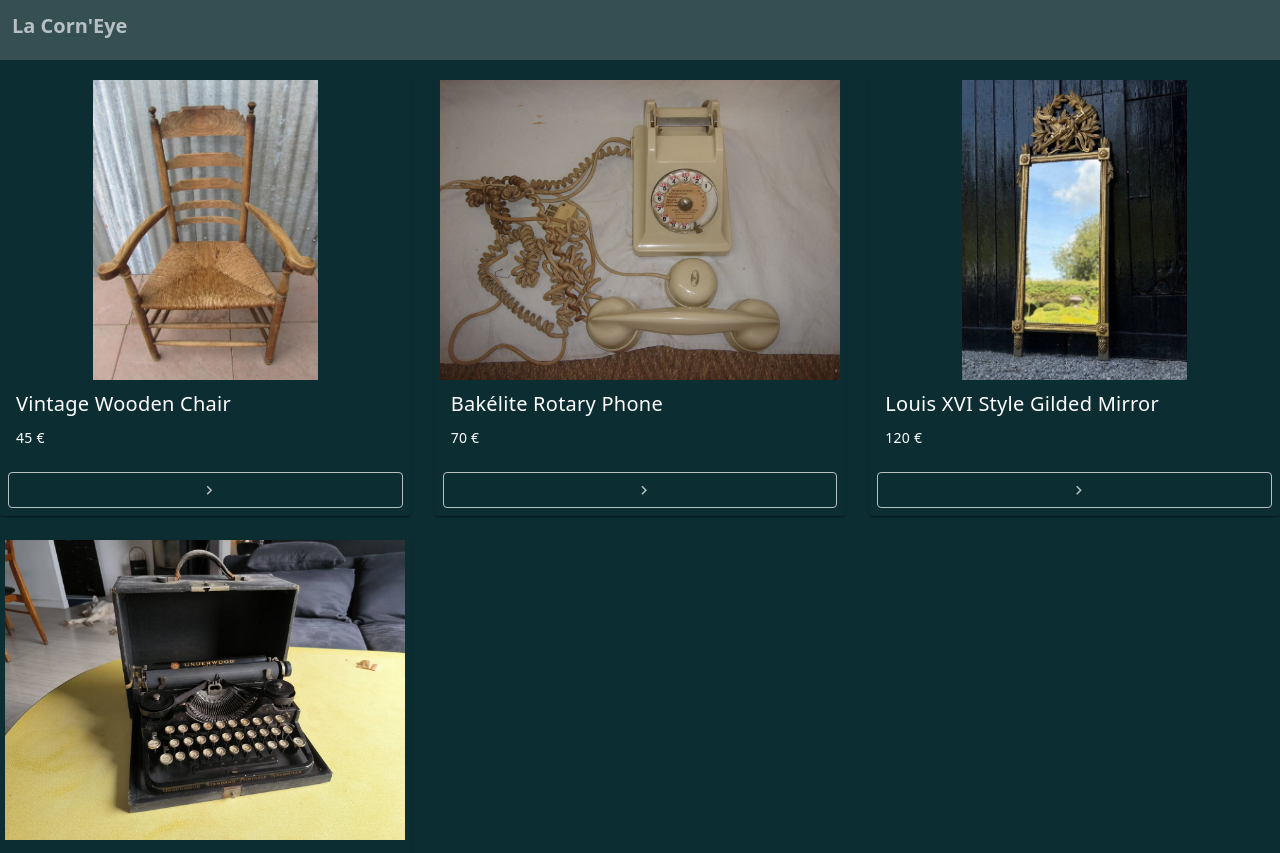
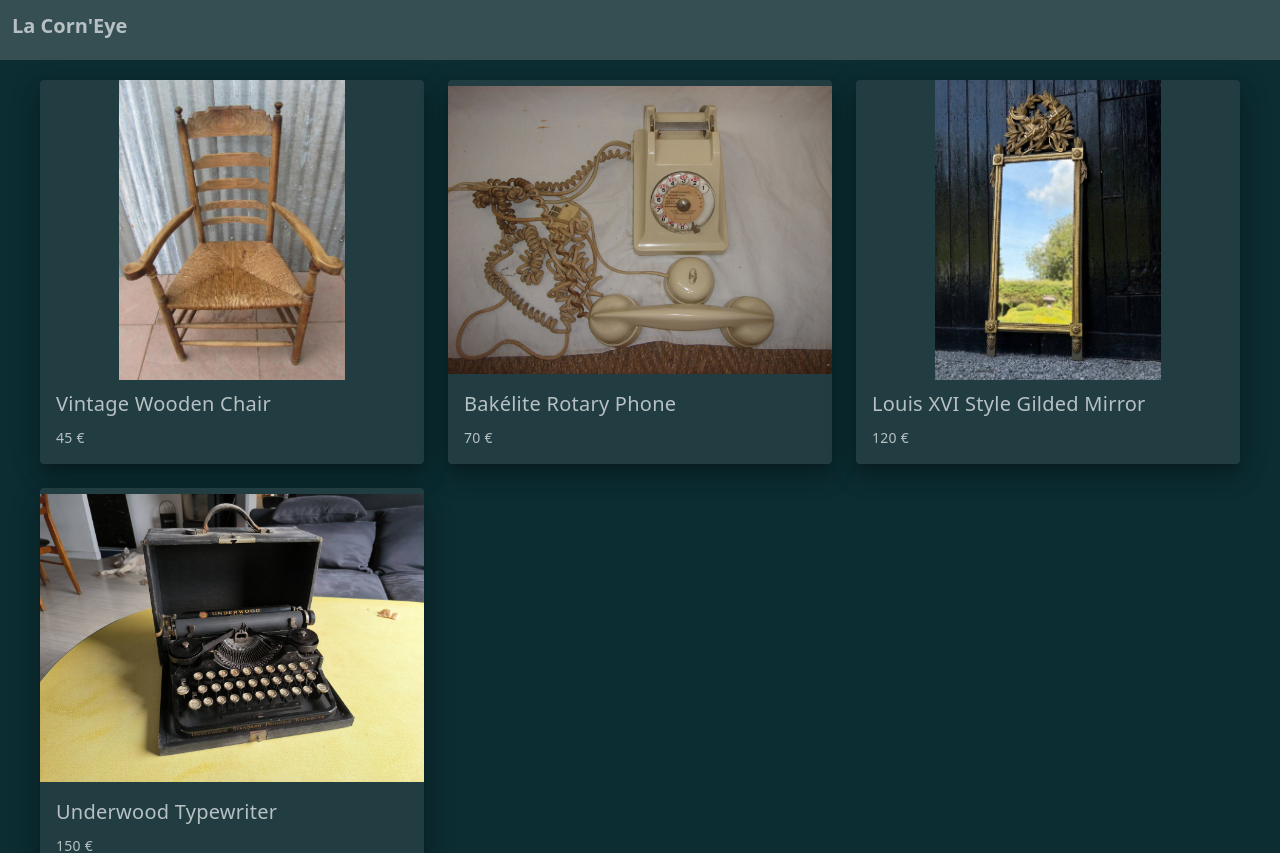
Before and after one commit to LeaGoarant/La-Corneye, a Nuxt app: page / in a window 1280 px wide. Shown: the top 853 px of the page. Built offline with nearby package versions, Linux system fonts and the light colour scheme.

Commit message:
feat(product): product card infos

```diff
--- a/components/ProductCard.vue
+++ b/components/ProductCard.vue
@@ -1,31 +1,4 @@
-<template>
-  <v-card color="#0c2d32">
-    <v-row>
-      <v-col cols="12">
-        <v-img height="300px" :src="defaultImage.path" />
-      </v-col>
-    </v-row>
-    <div>
-      <v-card-title>
-        {{ title }}
-      </v-card-title>
-      <v-card-text>
-        {{ price }} €
-      </v-card-text>
-      <v-card-actions>
-        <v-btn
-            append-icon="mdi-chevron-right"
-            color="#B7C0C2"
-            variant="outlined"
-            block
-        />
-      </v-card-actions>
-    </div>
-  </v-card>
-</template>
-
 <script setup lang="ts">
-
 import type {Images} from "~/types/products";
 
 const props = defineProps<{
@@ -38,4 +11,26 @@ const props = defineProps<{
 const defaultImage = computed(() => {
   return props.images.find(img => img.isDefault) ?? props.images[0] ?? { path: '/default-image.jpg', isDefault: true }
 })
+
 </script>
+
+<template>
+  <v-card
+      class="bg-[#213D42]"
+      elevation="15"
+  >
+    <v-row>
+      <v-col cols="12">
+        <v-img height="300px" :src="defaultImage.path" />
+      </v-col>
+    </v-row>
+    <div class="text-[#B7C0C2]">
+      <v-card-title>
+        {{ title }}
+      </v-card-title>
+      <v-card-text>
+        {{ price }} €
+      </v-card-text>
+    </div>
+  </v-card>
+</template>
--- a/pages/Home.vue
+++ b/pages/Home.vue
@@ -4,16 +4,18 @@ import ProductCard from "../components/ProductCard.vue";
 </script>
 
 <template>
-  <v-row>
+  <v-row class="pl-10 pr-10">
     <v-col cols="12" md="4"
            v-for="product in products || []"
            :key="product.id">
+      <NuxtLink :to="`/product/${product.id}`" style="text-decoration:none;">
         <ProductCard
             :title="product.title"
             :description="product.description"
             :price="product.price"
             :images="product.images"
         />
+      </NuxtLink>
     </v-col>
   </v-row>
 </template>
--- /dev/null
+++ b/pages/product/[id].vue
@@ -0,0 +1,35 @@
+<script setup lang="ts">
+import { useRoute } from 'vue-router'
+import products from "~~/assets/data/products.json";
+
+const route = useRoute()
+const productId: number = Number(route.params.id)
+const currentProduct = products.find(product => product.id === productId)
+
+</script>
+
+<template>
+  <div>
+    <h1>{{currentProduct?.title}}</h1>
+    <v-row>
+      <v-col cols="12" md="1">
+        <div v-for="(image, index) in currentProduct?.images || []">
+          <v-img aspect-ratio="4/3" cover :src="image.path" :width="125" :key="index"/>
+        </div>
+      </v-col>
+      <v-col cols="12" md="6">
+        <v-carousel cover>
+          <v-carousel-item v-for="(image, index) in currentProduct?.images || []" :key="index" :src="image.path" />
+        </v-carousel>
+      </v-col>
+      <v-col cols="12" md="5">
+        <div>
+          <h2>{{currentProduct?.price}} €</h2>
+          <v-card :text="currentProduct?.description" elevation="8">
+            <v-btn prepend-icon="mdi-email">Contact us to know more about this product</v-btn>
+          </v-card>
+        </div>
+      </v-col>
+    </v-row>
+  </div>
+</template>
```
Lines whose indentation alone changed are shown as unchanged.
